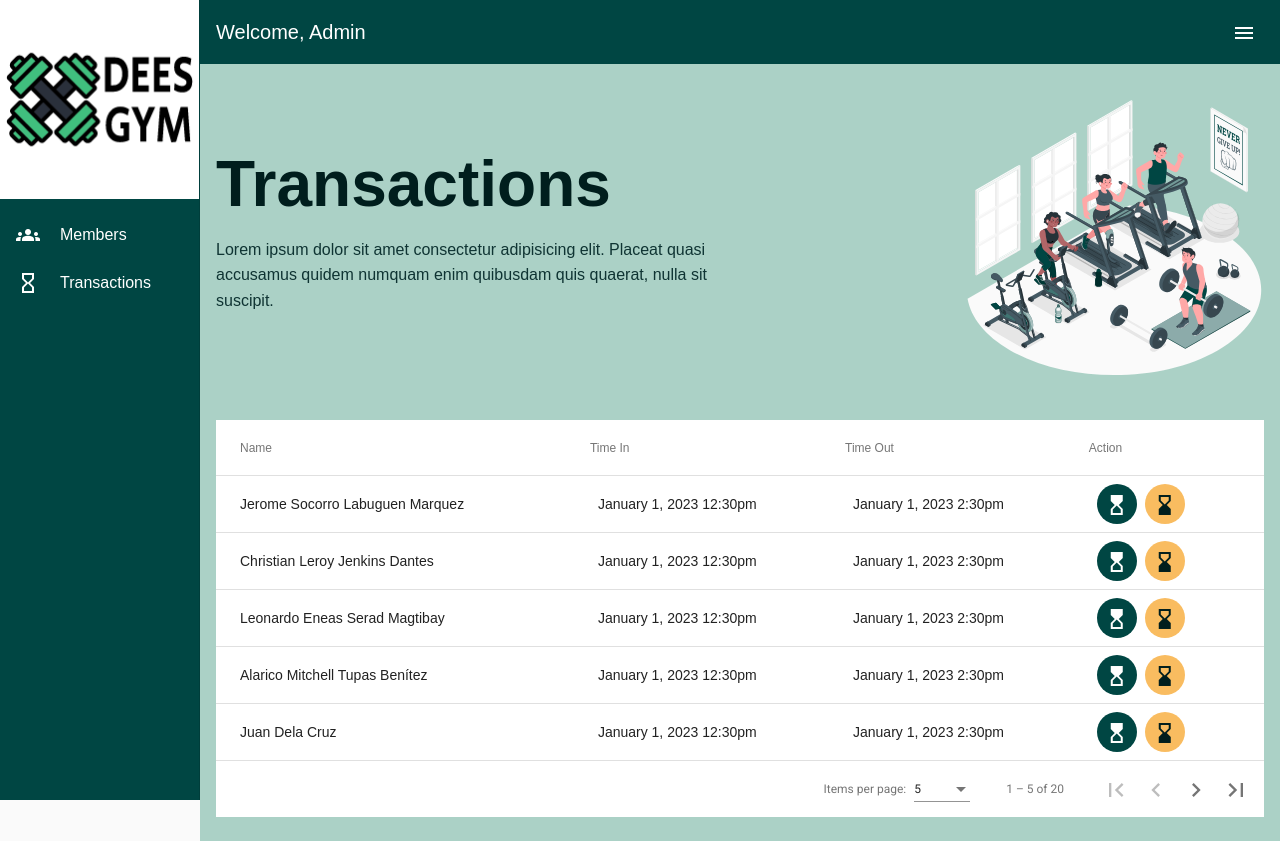
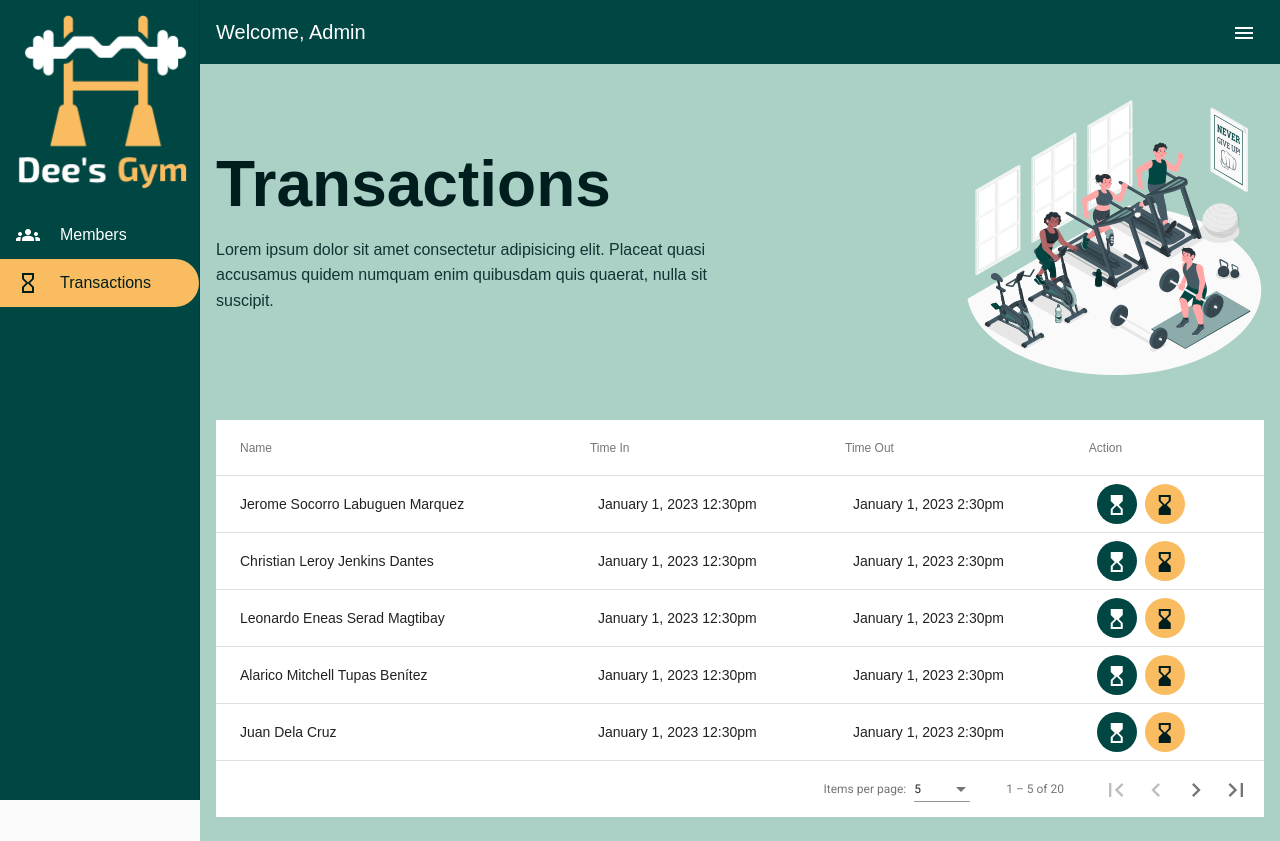
Before and after one commit to ralphMartinFlores/deesgym, an Angular app: page /transactions in a window 1280 px wide. Built offline with nearby package versions, Linux system fonts and the light colour scheme; a web font is replaced by a local one.

Commit message:
Added new logo and tooltips

```diff
--- a/src/app/components/members-table/members-table.component.html
+++ b/src/app/components/members-table/members-table.component.html
@@ -7,10 +7,10 @@
     [fixedInViewport]="true"
   >
     <div class="sidenav__logo">
-      <img src="assets/images/temp_logo.png" alt="Brand logo" />
+      <img src="assets/images/deesgym_logo.png" alt="Brand logo" />
     </div>
     <mat-nav-list>
-      <a mat-list-item>
+      <a mat-list-item class="isActive">
         <mat-icon class="sidenav__icon">groups</mat-icon>
         Members
       </a>
@@ -41,7 +41,13 @@
             <div>
               <div class="greetings__flex__container">
                 <h1>Members</h1>
-                <button mat-fab color="primary" (click)="openAddMemberDialog()">
+                <button
+                  mat-fab
+                  color="primary"
+                  (click)="openAddMemberDialog()"
+                  matTooltip="Add a member"
+                  matTooltipPosition="above"
+                >
                   <mat-icon>person_add</mat-icon>
                 </button>
               </div>
@@ -73,7 +79,13 @@
                 </button>
               </mat-form-field>
             </form>
-            <button mat-fab color="primary" (click)="openAddMemberDialog()">
+            <button
+              mat-fab
+              color="primary"
+              (click)="openAddMemberDialog()"
+              matTooltip="Add a member"
+              matTooltipPosition="above"
+            >
               <mat-icon>person_add</mat-icon>
             </button>
           </div>
@@ -109,15 +121,17 @@
                   <button
                     mat-icon-button
                     class="btn--primary"
-                    aria-label="Example icon button with a home icon"
                     (click)="openDialog()"
+                    matTooltip="Update details of this member"
+                    matTooltipPosition="above"
                   >
                     <mat-icon>edit</mat-icon>
                   </button>
                   <button
                     mat-icon-button
                     class="delete__btn"
-                    aria-label="Example icon button with a home icon"
+                    matTooltip="Remove this member"
+                    matTooltipPosition="above"
                   >
                     <mat-icon>delete</mat-icon>
                   </button>
--- a/src/app/components/members-table/members-table.component.scss
+++ b/src/app/components/members-table/members-table.component.scss
@@ -82,6 +82,15 @@ mat-sidenav {
   color: #fffffe;
   font-family: "General Sans", sans-serif;
 }
+.isActive {
+  border-radius: 0 25px 25px 0;
+  background-color: #f9bc60;
+  color: #001e1d;
+  transition: all 0.3s;
+  &:hover {
+    background-color: #f7a72f;
+  }
+}
 .example-spacer {
   flex: 1 1 auto;
 }
--- a/src/app/components/transactions-table/transactions-table.component.html
+++ b/src/app/components/transactions-table/transactions-table.component.html
@@ -7,14 +7,14 @@
     [fixedInViewport]="true"
   >
     <div class="sidenav__logo">
-      <img src="assets/images/temp_logo.png" alt="Brand logo" />
+      <img src="assets/images/deesgym_logo.png" alt="Brand logo" />
     </div>
     <mat-nav-list>
       <a mat-list-item>
         <mat-icon class="sidenav__icon">groups</mat-icon>
         Members
       </a>
-      <a mat-list-item>
+      <a mat-list-item class="isActive">
         <mat-icon class="sidenav__icon">hourglass_empty</mat-icon>
         Transactions
       </a>
@@ -90,10 +90,20 @@
               <ng-container matColumnDef="action">
                 <th mat-header-cell *matHeaderCellDef>Action</th>
                 <td mat-cell *matCellDef="let element">
-                  <button mat-icon-button class="btn--primary">
+                  <button
+                    mat-icon-button
+                    class="btn--primary"
+                    matTooltip="Time In"
+                    matTooltipPosition="above"
+                  >
                     <mat-icon>hourglass_top</mat-icon>
                   </button>
-                  <button mat-icon-button class="btn--secondary">
+                  <button
+                    mat-icon-button
+                    class="btn--secondary"
+                    matTooltip="Time Out"
+                    matTooltipPosition="above"
+                  >
                     <mat-icon>hourglass_bottom</mat-icon>
                   </button>
                 </td>
--- a/src/app/components/transactions-table/transactions-table.component.scss
+++ b/src/app/components/transactions-table/transactions-table.component.scss
@@ -80,6 +80,15 @@ mat-sidenav {
 .example-spacer {
   flex: 1 1 auto;
 }
+.isActive {
+  border-radius: 0 25px 25px 0;
+  background-color: #f9bc60;
+  color: #001e1d;
+  transition: all 0.3s;
+  &:hover {
+    background-color: #f7a72f;
+  }
+}
 @media screen and (min-width: 992px) {
   .section__greetings {
     margin-bottom: 2rem;
```
Also changed, not shown: src/assets/images/deesgym_logo.png (added).
